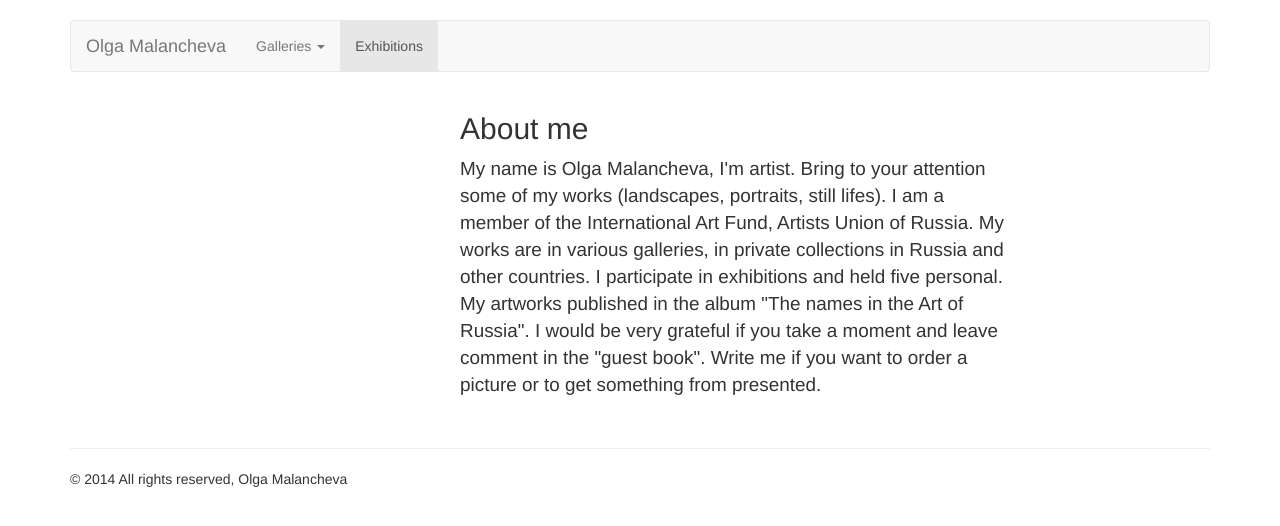
After one commit to hombit/olgart, a Django app: template olgart/templates/index.html in a window 1280 px wide. The commit adds this page. Shown: the top 526 px of the page. Run offline with Django 3.2, Linux system fonts and the light colour scheme; the template is opened without the code that fills it, so the values that code supplies are empty; some libraries are stand-ins or nearby versions.

Commit message:
Add index page

```diff
--- a/olgart/settings.py
+++ b/olgart/settings.py
@@ -71,6 +71,7 @@ TEMPLATE_CONTEXT_PROCESSORS = (
 	"django.core.context_processors.tz",
 	"django.contrib.messages.context_processors.messages",
 	"paintings.processors.get_Galleries",
+	"paintings.processors.get_random_canvasOilPainting",
 )
 
 
--- /dev/null
+++ b/olgart/templates/index.html
@@ -0,0 +1,29 @@
+{% extends "base.html" %}
+
+{% load i18n %}
+
+{% block extrahead %}
+	<link href="{{STATIC_URL}}css/index.css" rel="stylesheet">
+{% endblock %}
+
+{% block content %}
+	<div class="container">
+		<div class="row">
+			<div class="col-md-4">
+				<div class="rand_image">
+					<img src="{{ rand_painting.image_small.url }}" width={{ rand_painting.image_small.width }} height={{ rand_painting.image_small.height }} class="rand_image_img" />
+				</div>
+			</div>
+			<div class="col-md-6">
+				<div class="aboutme">
+					<h2>{% trans "About me" %}</h2>
+					<p>
+						{% blocktrans %}
+							My name is Olga Malancheva, I'm artist. Bring to your attention some of my works (landscapes, portraits, still lifes). I am a member of the International Art Fund, Artists  Union of Russia. My works are in various galleries, in private collections in Russia and other countries. I participate in exhibitions and held five personal. My artworks published in the album "The names in the Art of Russia". I would be very grateful if you take a moment and leave comment in the "guest book". Write me if you want to order a picture or to get something from presented.
+						{% endblocktrans %}
+					</p>
+				</div>
+			</div>
+		</div>
+	</div>
+{% endblock %}
--- a/olgart/urls.py
+++ b/olgart/urls.py
@@ -6,9 +6,8 @@ admin.autodiscover()
 
 
 urlpatterns = patterns('',
-    # Examples:
-    # url(r'^$', 'olgart.views.home', name='home'),
-    # url(r'^blog/', include('blog.urls')),
+	url(r'^$', 'olgart.views.index', name='index'),
+
 	url( r'^exhibitions/', include('exhibitions.urls') ),
 	url( r'^galleries/', include('paintings.urls') ),
 
--- /dev/null
+++ b/olgart/views.py
@@ -0,0 +1,4 @@
+from django.shortcuts import render
+
+def index(request):
+	return render(request, 'index.html', {})
--- /dev/null
+++ b/static/css/index.css
@@ -0,0 +1,6 @@
+.aboutme{
+	font-size: 135%;
+}
+.rand_image{
+	margin-top: 25px;
+}
```
Also changed, not shown: paintings/processors.py (+9 -1 lines), paintings/templates/paintings/painting_detail.html (+4 -3 lines).
